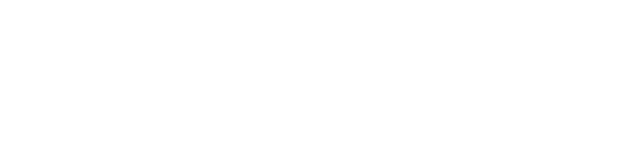
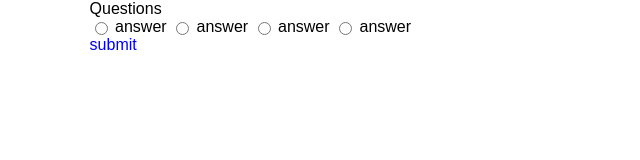
Before and after one commit to psandeepaxioned/quizapp, a plain HTML site: page index.html in a window 1280 px wide. Shown: the whole page, without its empty margins (0-640 px from the left). Drawn offline with Linux system fonts and the light colour scheme.

Commit message:
html structure created

```diff
--- a/index.html
+++ b/index.html
@@ -28,7 +28,35 @@
     <!--header section start-->
     <!--main section start-->
     <main>
-
+      <div class="page-container">
+        <div class="wrapper">
+          <section class="questions">
+            <div class="content">
+              <h3>Questions</h3>
+              <ul class="options">
+                <li>
+                  <input type="radio" name="answer" id="a" class="answer">
+                  <label for="a" class="a-text">answer</label>
+                </li>
+                <li>
+                  <input type="radio" name="answer" id="b" class="answer">
+                  <label for="b" class="b-text">answer</label>
+                </li>
+                <li>
+                  <input type="radio" name="answer" id="c" class="answer">
+                  <label for="c" class="c-text">answer</label>
+                </li>
+                <li>
+                  <input type="radio" name="answer" id="d" class="answer">
+                  <label for="d" class="d-text">answer</label>
+                </li>
+              </ul>
+            </div>
+            <div class="submit">
+              <a href="#FIXME" title="Submit">submit</a>
+            </div>
+        </div>
+      </div>
     </main>
     <!--main section end-->
 
```
